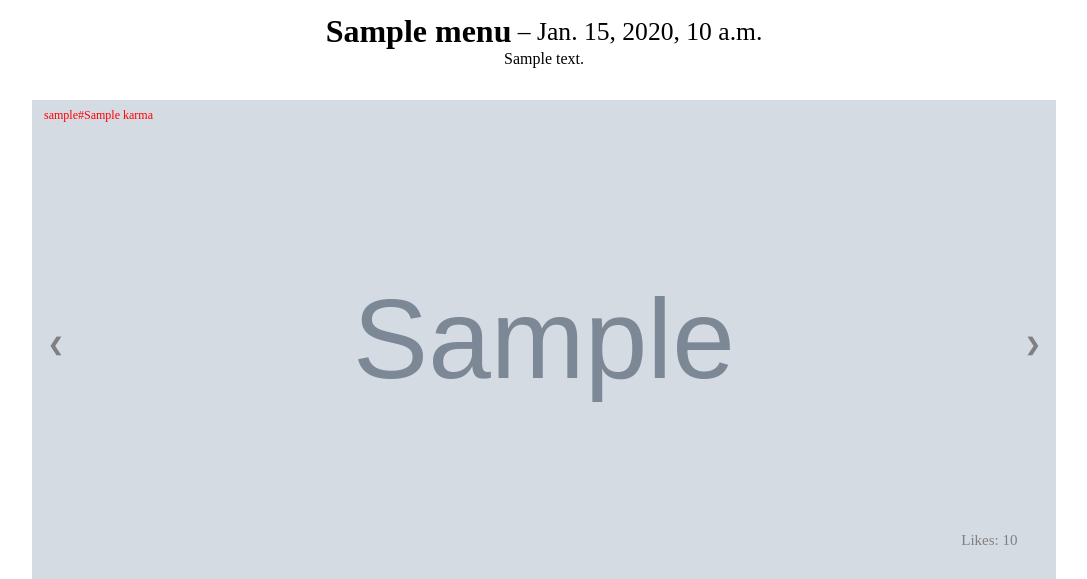
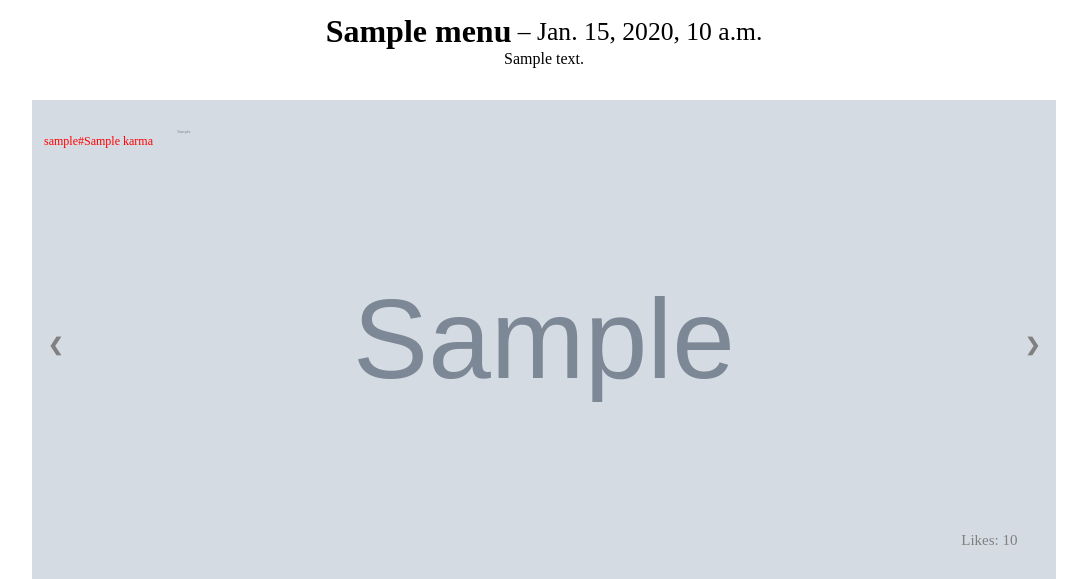
Before and after one commit to LarsZauberer/MensaRating, a Django app: template core/templates/menu.html in a window 1280 px wide. Shown: the part 251-830 px from the top of the page, without its empty margins (96-1183 px from the left). Run offline with Django 4.2, Linux system fonts and the light colour scheme; the template is opened without the code that fills it: most values are stand-ins (such as "Sample title", 1, 10 or a date in 2020); grey boxes marked "Sample" are stand-in pictures.

Commit message:
image badges

```diff
--- a/core/templates/menu.html
+++ b/core/templates/menu.html
@@ -45,7 +45,14 @@
     <div class="imageContainer">
         {% for image, badges in images %}
             <div class="imageSlide fade">
-                <p class="userName imageUserText">{{image.profil.user.username}}#{{image.profil.karma}}</p>
+                <div class="userName imageUserText"><span>{{image.profil.user.username}}#{{image.profil.karma}}</span>
+                    {% for i in badges %}
+                        <div class="tooltip badge">
+                            <img src="{{i.image.url}}" alt="" class="badgeImage">
+                            <div class="tooltiptext"><span style="font-weight: bold;">{{i.name}}</span><br><span style="">{{i.description}}</span></div>
+                        </div>
+                    {% endfor %}
+                </div>
                 <div class="imgContainer">
                     <img src="{{image.image.url}}" alt="{{image.image.name}}" class="imageImage">
                 </div>
```
